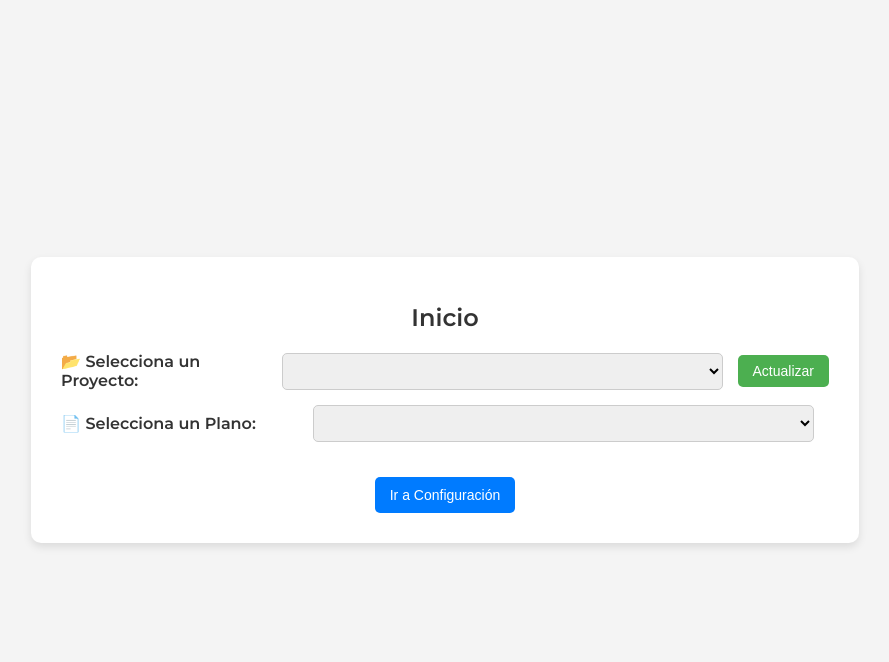
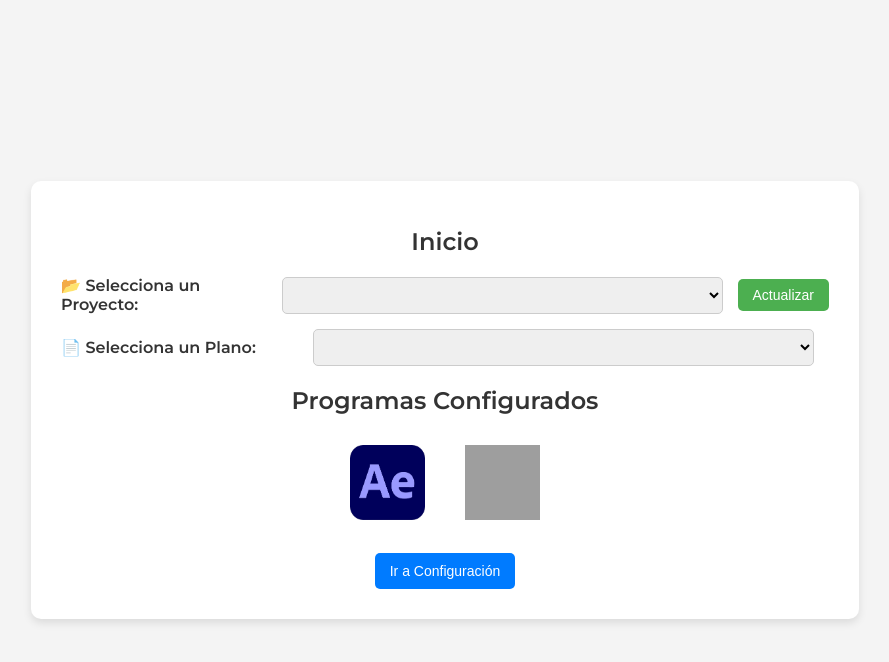
Before and after one commit to Farabute/Barraca, a Flask app: page / in a window 1280 px wide. Shown: the top 662 px of the page, without its empty margins (195-1084 px from the left). Run offline with Flask 3, Linux system fonts and the light colour scheme; grey boxes are pictures that could not be loaded.

Commit message:
Agregamos botones de programas y de borrar

```diff
--- a/app.py
+++ b/app.py
@@ -246,6 +246,54 @@ def cargar_configuracion_guardada():
 
 
 
+# ==================== PROGRAMAS ====================
+
+def obtener_programas():
+    """Carga los programas desde las instancias activas o desde config.json si no hay instancias."""
+    global programas_instanciados
+
+    if programas_instanciados:
+        return programas_instanciados  # Retorna la lista de objetos directamente
+
+    if not os.path.exists(CONFIG_FILE):
+        return []
+
+    with open(CONFIG_FILE, "r") as file:
+        data = json.load(file)
+
+    # Convertir los datos del JSON en instancias de `Programa`
+    programas_instanciados = [Programa(nombre, ruta) for nombre, ruta in data.get("programas", {}).items()]
+
+    return programas_instanciados
+
+@app.route('/programas')
+def obtener_lista_programas():
+    """Devuelve la lista de programas configurados."""
+    programas = obtener_programas()
+
+    # Convertimos los objetos de la clase `Programa` en diccionarios antes de enviarlos
+    programas_json = [{"nombre": p.nombre, "ruta": p.ruta} for p in programas]
+
+    print(f"DEBUG - Programas enviados al frontend: {programas_json}")  # Para ver en consola lo que se envía
+    return jsonify(programas_json)
+
+
+@app.route('/abrir-programa', methods=["POST"])
+def abrir_programa():
+    """Abre el programa seleccionado con el proyecto y plano"""
+    data = request.json
+    programas = obtener_programas()
+
+    # Buscar el programa con el nombre recibido en la solicitud
+    programa = next((p for p in programas if p.nombre == data["programa"]), None)
+
+    if programa and os.path.exists(programa.ruta):
+        subprocess.Popen([programa.ruta])
+        return jsonify({"status": "ok", "programa": programa.nombre})
+    else:
+        return jsonify({"status": "error", "message": "Programa no encontrado"}), 404
+
+
 
 
 # ==================== DEBUG ====================
@@ -265,4 +313,5 @@ def debug_programas():
 if __name__ == '__main__':
     cargar_proyecto_seleccionado()
     cargar_configuracion_guardada()  # Cargar programas guardados
+    programas_instanciados = obtener_programas()  # Cargar programas al inicio
     app.run(debug=True)
--- a/config.json
+++ b/config.json
@@ -11,7 +11,7 @@
         "Boujou": "",
         "PF Track": "",
         "3D Equalizer": "",
-        "Photoshop": "",
+        "Photoshop": "/Applications/Adobe Photoshop 2025/Adobe Photoshop 2025.app/",
         "Illustrator": "",
         "Substance": ""
     }
--- a/config_proyecto.json
+++ b/config_proyecto.json
@@ -1,11 +1,11 @@
 {
-    "nombre": "Lovestories_Jamila",
-    "path": "Lovestories_Jamila",
+    "nombre": "Hogarth_Coke_Studio",
+    "path": "Hogarth_Coke_Studio",
     "plano": {
-        "nombre": "070",
-        "path": "Lovestories_Jamila/070",
-        "numero": "070",
-        "render_path": "Lovestories_Jamila/070/renders",
+        "nombre": "290",
+        "path": "Hogarth_Coke_Studio/290",
+        "numero": "290",
+        "render_path": "Hogarth_Coke_Studio/290/renders",
         "area": "Animation"
     }
 }
--- a/static/css/index.css
+++ b/static/css/index.css
@@ -18,7 +18,7 @@ body {
     padding: 30px;
     border-radius: 10px;
     box-shadow: 0 4px 8px rgba(0, 0, 0, 0.1);
-    width: 60%;  /* Igual que en config.html */
+    width: 60%;
     text-align: center;
 }
 
@@ -39,7 +39,7 @@ label {
     flex: 1;
     text-align: left;
     font-weight: 600;
-    margin-right: 10px; /* Reduce la separación entre label y input */
+    margin-right: 10px;
 }
 
 select {
@@ -48,8 +48,8 @@ select {
     border: 1px solid #ccc;
     border-radius: 5px;
     font-size: 16px;
-    width: 60%; /* Mismo tamaño que los inputs de config.html */
-    margin-right: 15px; /* Aumenta la separación entre el input y el botón */
+    width: 60%;
+    margin-right: 15px;
 }
 
 button {
@@ -63,8 +63,57 @@ button {
     transition: background 0.3s;
 }
 
-button:hover {
-    background-color: #45a049;
+/* Contenedor de botones centrado */
+.programas-grid {
+    display: flex;
+    gap: 20px;
+    justify-content: center;
+    flex-wrap: wrap;
+    margin-top: 20px;
+}
+
+/* Botones de programas (sin borde) */
+.programa-button {
+    background: none;
+    border: none;
+    cursor: pointer;
+    padding: 10px;
+    position: relative;
+}
+
+/* Iconos de programas (50% más grandes) */
+.programa-button img {
+    width: 75px; /* Antes 50px */
+    height: 75px; /* Antes 50px */
+    transition: transform 0.2s;
+}
+
+/* Animación al pasar el mouse */
+.programa-button:hover img {
+    transform: scale(1.1);
+}
+
+/* Tooltips con el nombre del programa */
+.programa-button::after {
+    content: attr(title);
+    position: absolute;
+    bottom: -15px;
+    left: 50%;
+    transform: translateX(-50%);
+    background: rgba(0, 0, 0, 0.75);
+    color: white;
+    padding: 5px 10px;
+    border-radius: 5px;
+    font-size: 12px;
+    white-space: nowrap;
+    visibility: hidden;
+    opacity: 0;
+    transition: opacity 0.3s ease-in-out;
+}
+
+.programa-button:hover::after {
+    visibility: visible;
+    opacity: 1;
 }
 
 /* Botón de configuración */
--- a/static/js/index.js
+++ b/static/js/index.js
@@ -1,6 +1,8 @@
 document.addEventListener("DOMContentLoaded", function() {
     let selectProyecto = document.getElementById("proyecto-select");
     let selectPlano = document.getElementById("plano-select");
+    let programasContainer = document.getElementById("programas-container");
+
 
     function limpiarCombos() {
         selectProyecto.innerHTML = "<option>Seleccione un proyecto...</option>";
@@ -107,5 +109,56 @@ document.addEventListener("DOMContentLoaded", function() {
         }
     });
 
+
+    function cargarProgramas() {
+        fetch('/programas')
+            .then(response => response.json())
+            .then(programas => {
+                programasContainer.innerHTML = "";
+                programas.forEach(programa => {
+                    let boton = document.createElement("button");
+                    let img = document.createElement("img");
+
+                    // Convertir el nombre del programa en formato compatible con el archivo de icono
+                    let iconoNombre = programa.nombre.toLowerCase().replace(/ /g, "_") + ".png";
+
+                    img.src = `static/icons/${iconoNombre}`;
+                    img.alt = programa.nombre;
+                    img.classList.add("icono-programa");
+
+                    boton.appendChild(img);
+                    boton.classList.add("programa-button");
+                    boton.setAttribute("title", programa.nombre); // Tooltip con el nombre del programa
+
+                    boton.addEventListener("click", function() {
+                        abrirPrograma(programa.nombre);
+                    });
+
+                    programasContainer.appendChild(boton);
+                });
+            })
+            .catch(error => console.error("Error cargando programas:", error));
+    }
+
+    function abrirPrograma(nombrePrograma) {
+        let proyecto = document.getElementById("proyecto-select").value;
+        let plano = document.getElementById("plano-select").value;
+
+        if (!proyecto || !plano) {
+            alert("Selecciona un proyecto y un plano antes de abrir un programa.");
+            return;
+        }
+
+        fetch('/abrir-programa', {
+            method: "POST",
+            headers: { "Content-Type": "application/json" },
+            body: JSON.stringify({ proyecto, plano, programa: nombrePrograma })
+        }).then(response => response.json())
+          .then(data => console.log("Programa abierto:", data))
+          .catch(error => console.error("Error al abrir programa:", error));
+    }
+
     cargarProyectos();  // Cargar proyectos al inicio
+    cargarProgramas();
+
 });
--- a/templates/index.html
+++ b/templates/index.html
@@ -28,6 +28,11 @@
             </select>
         </div>
 
+        <!-- Contenedor de programas -->
+        <h2>Programas Configurados</h2>
+        <div id="programas-container" class="programas-grid"></div>
+
+
         <div class="buttons">
             <button class="config-button" onclick="window.location.href='/config'">Ir a Configuración</button>
         </div>
```
Also changed, not shown: static/css/config.css (+15 -0 lines), static/js/config.js (+10 -4 lines), 1 other file.
